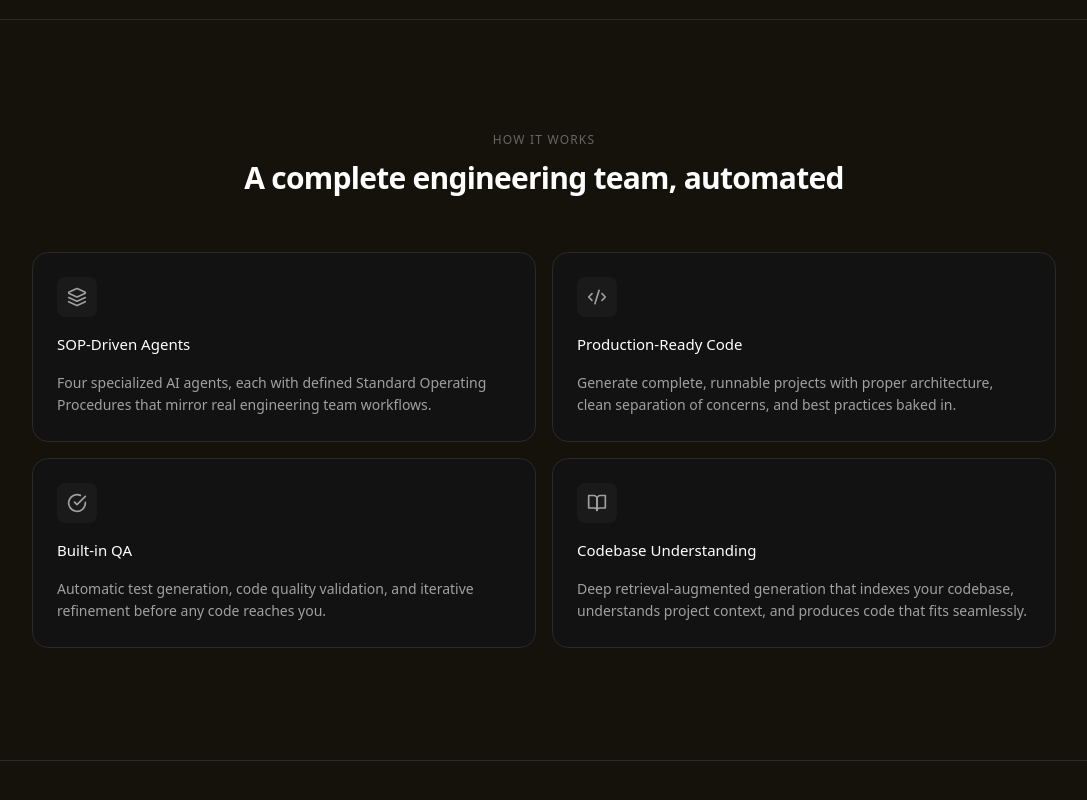
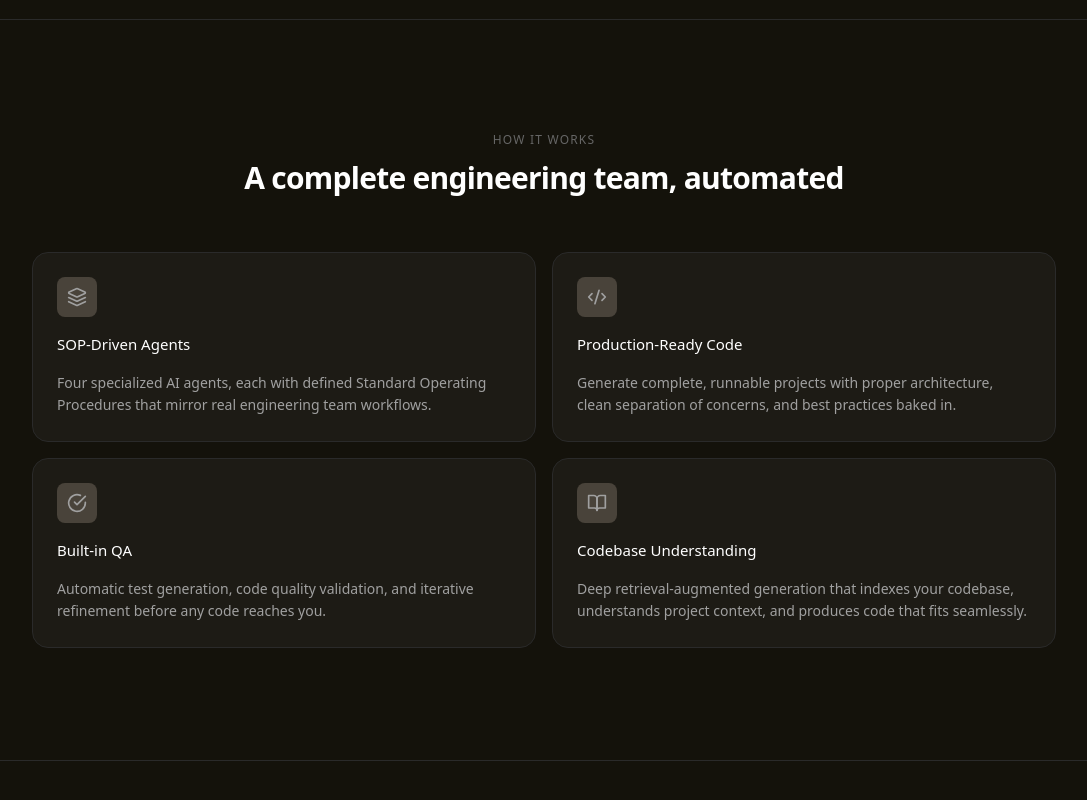
Before and after one commit to aslahtp/metagpt-v1, a Next.js app in the folder frontend/: page / in a window 1280 px wide. Shown: the part 816-1616 px from the top of the page, without its empty margins (96-1183 px from the left). Built offline with nearby package versions, Linux system fonts and the light colour scheme; a web font is replaced by a local one.

Commit message:
home ui 1

```diff
--- a/frontend/src/app/page.tsx
+++ b/frontend/src/app/page.tsx
@@ -113,7 +113,7 @@ export default function HomePage() {
             borderRadius: scrolled ? "9999px" : "0px",
             marginTop: scrolled ? "0.75rem" : "0px",
             backgroundColor: scrolled
-              ? "rgba(18,18,18,0.8)"
+              ? "rgba(29,27,21,0.8)"
               : "rgba(20,18,11,0.8)",
             borderColor: scrolled ? "#2a2a2a" : "transparent",
             borderBottomColor: "#2a2a2a",
--- a/frontend/tailwind.config.ts
+++ b/frontend/tailwind.config.ts
@@ -13,8 +13,8 @@ const config: Config = {
         // Monochrome dark theme - black, white, grey
         background: {
           DEFAULT: "#0a0a0a",
-          secondary: "#121212",
-          tertiary: "#1a1a1a",
+          secondary: "#1d1b15",
+          tertiary: "#49433a",
         },
         foreground: {
           DEFAULT: "#ffffff",
```
